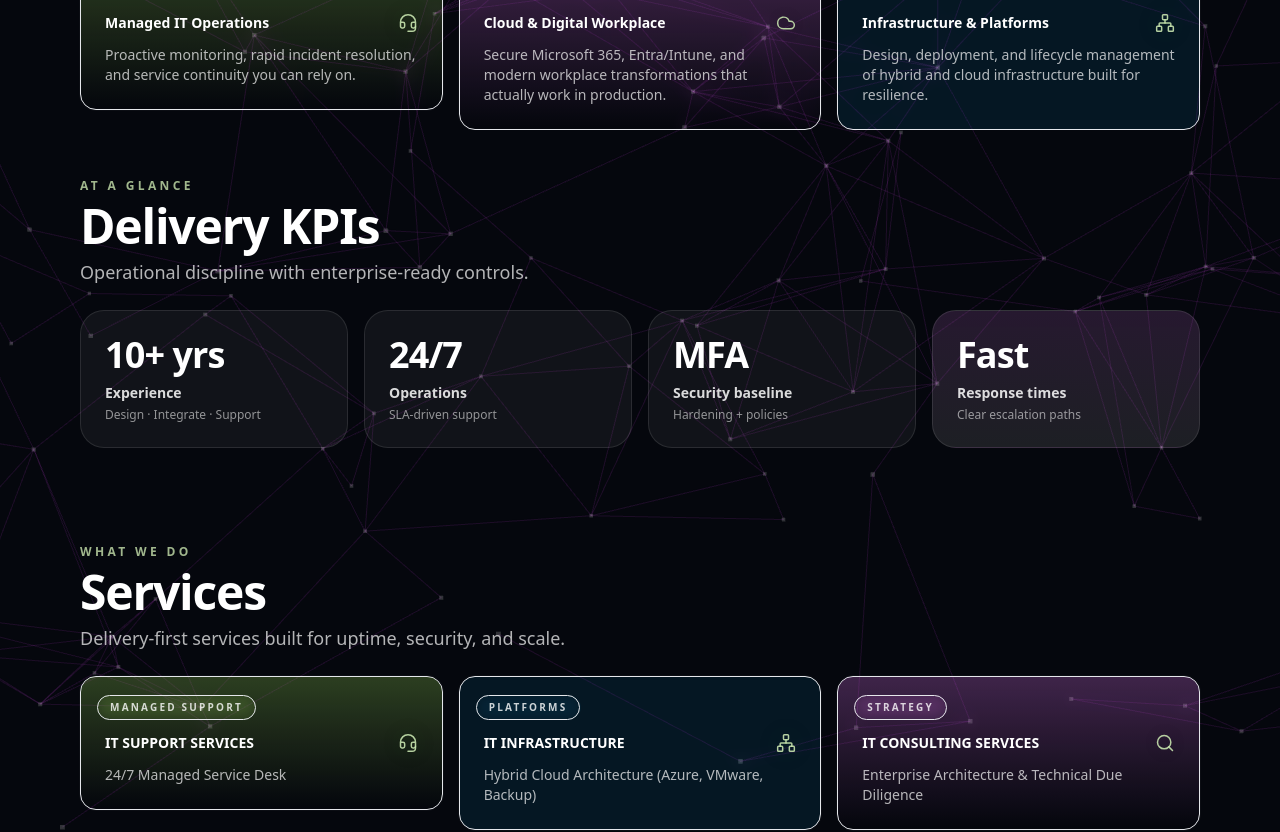
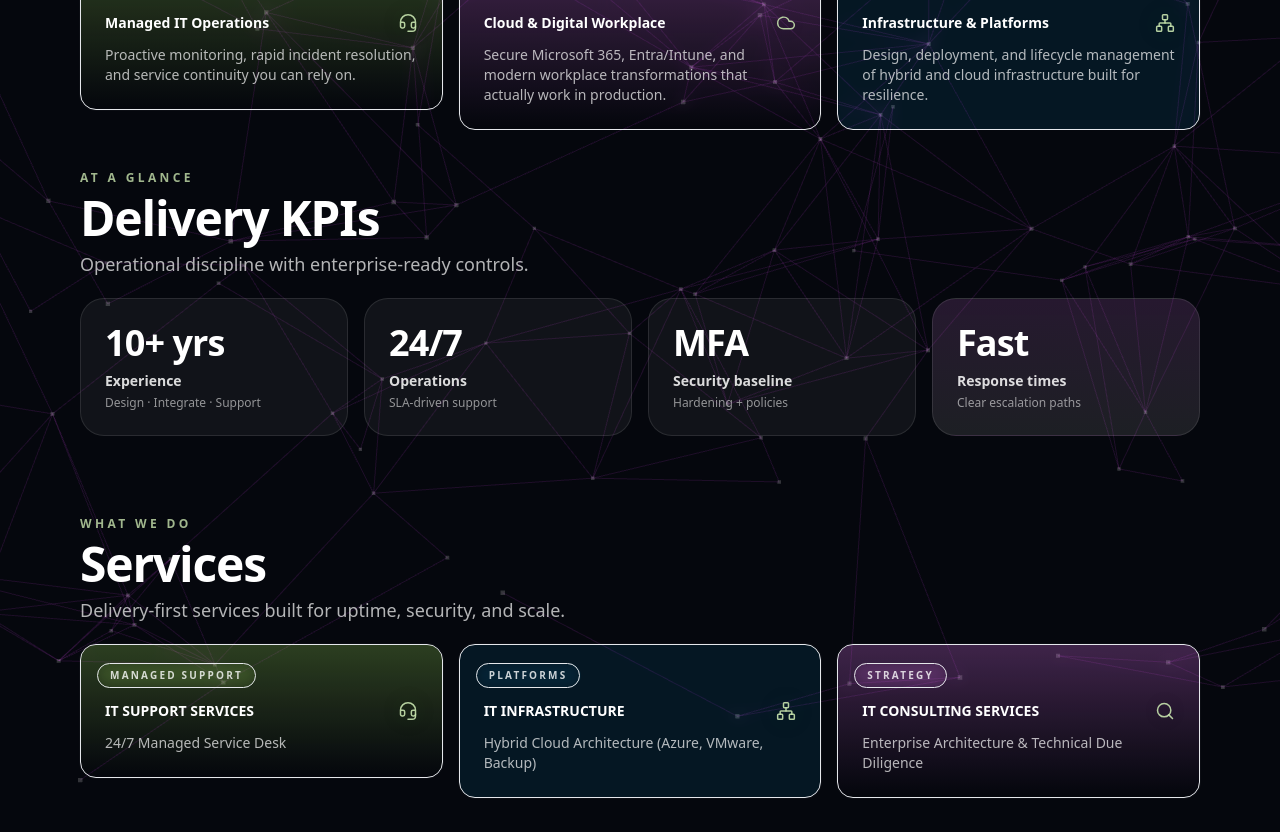
Before and after one commit to gushterovstefan/itosite, a React (Vite) app in the folder website/: page / in a window 1280 px wide. Shown: the part 780-1612 px from the top of the page. Built offline with nearby package versions, Linux system fonts and the light colour scheme.

Commit message:
Tighten GemSection spacing (py-8/md:py-10, mt-5)

```diff
--- a/website/src/components/GemSection.jsx
+++ b/website/src/components/GemSection.jsx
@@ -2,7 +2,7 @@ import Reveal from './Reveal.jsx'
 
 export default function GemSection({ eyebrow, title, lead, children }) {
   return (
-    <section className="py-10 md:py-12">
+    <section className="py-8 md:py-10">
       <div className="mx-auto max-w-6xl px-4">
         {eyebrow ? (
           <Reveal>
@@ -21,7 +21,7 @@ export default function GemSection({ eyebrow, title, lead, children }) {
             <p className="mt-2 max-w-3xl text-base text-white/70 md:text-lg">{lead}</p>
           </Reveal>
         ) : null}
-        {children ? <div className="mt-6">{children}</div> : null}
+        {children ? <div className="mt-5">{children}</div> : null}
       </div>
     </section>
   )
```
